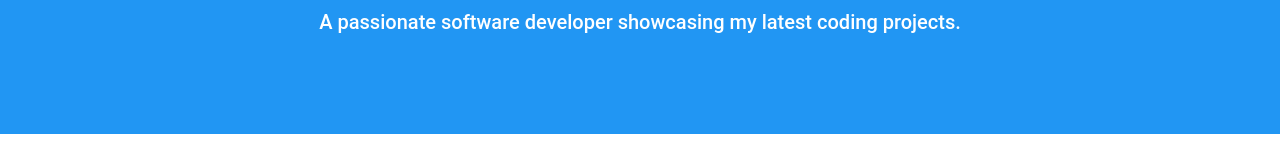
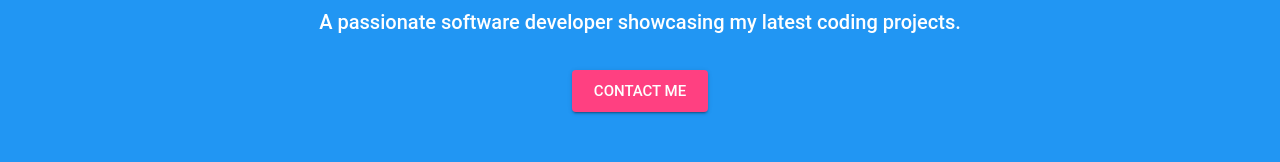
Before and after one commit to JLoweDev/nextjs-portfolio, a Next.js app: page / in a window 1280 px wide. Shown: the part 195-357 px from the top of the page. Built offline with nearby package versions, Linux system fonts and the light colour scheme.

Commit message:
Added button to hero section

```diff
--- a/components/HeroSection.js
+++ b/components/HeroSection.js
@@ -12,15 +12,14 @@ export default function HeroSection() {
     >
       <Container maxWidth="md">
         <Typography variant="h3" component="h1" gutterBottom>
-          Hello, I'm [Your Name]
+          Hello, I&#39;m [Your Name]
         </Typography>
         <Typography variant="h6" component="p" sx={{ mb: 4 }}>
           A passionate software developer showcasing my latest coding projects.
         </Typography>
-        {/* Optional: Add a call to action button */}
-        {/* <Button variant="contained" color="secondary" size="large">
-          Learn More
-        </Button> */}
+        <Button variant="contained" color="secondary" size="large">
+          Contact Me
+        </Button>
       </Container>
     </Box>
   );
```
